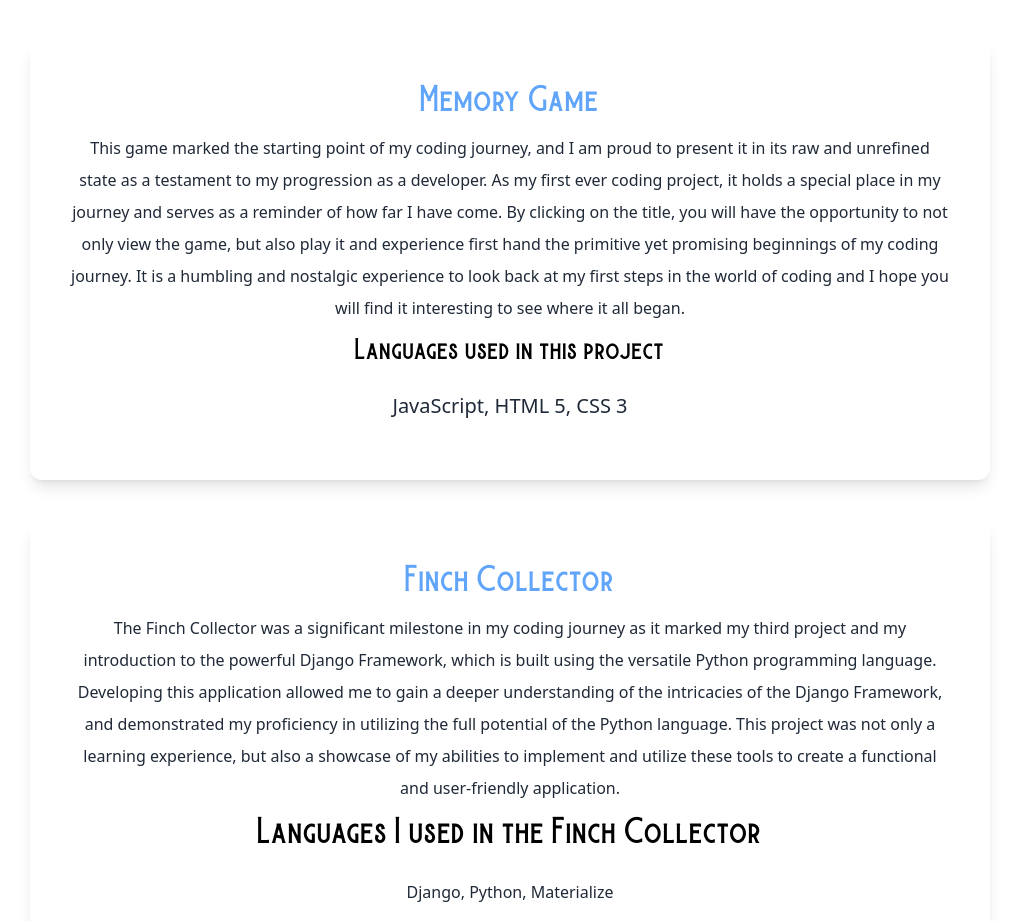
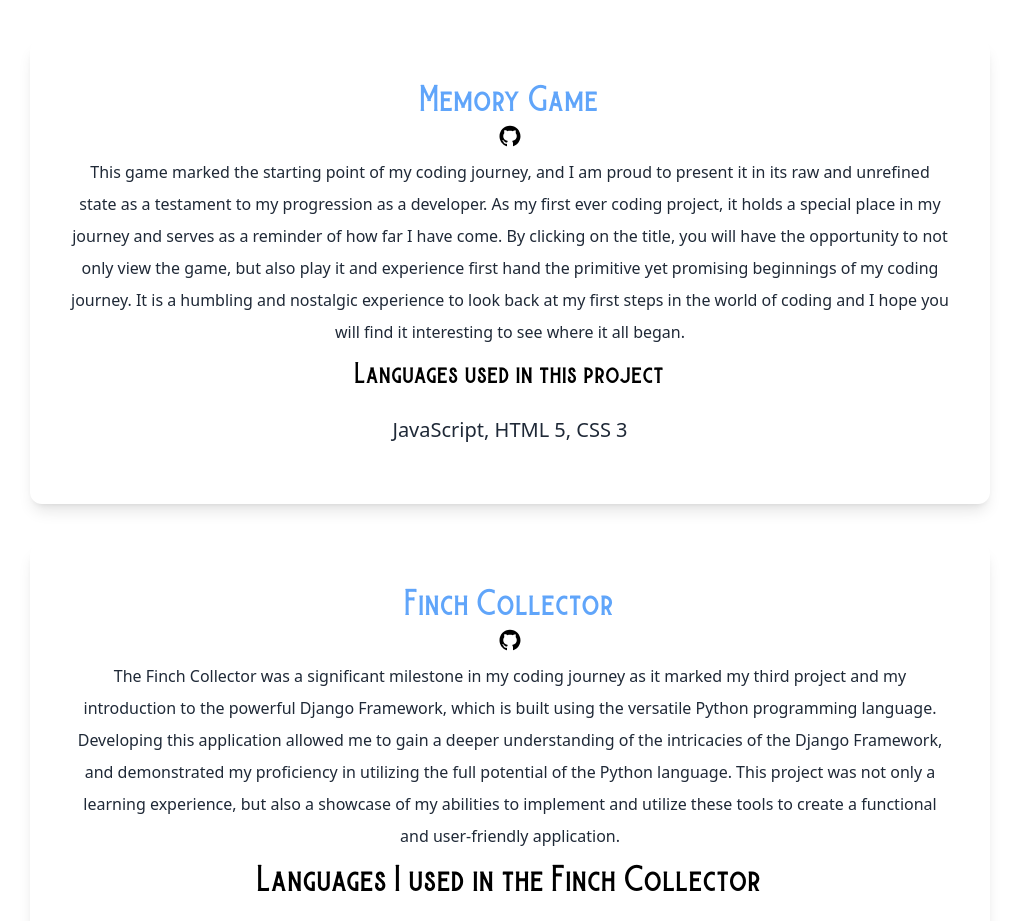
Before and after one commit to ahmalla/portfolio, a Next.js app: page / in a window 1280 px wide. Shown: the part 1420-2341 px from the top of the page, without its empty margins (130-1149 px from the left). Built offline with nearby package versions, Linux system fonts and the light colour scheme.

Commit message:
adding gitup direct links to each project card

```diff
--- a/pages/index.js
+++ b/pages/index.js
@@ -78,6 +78,9 @@ export default function Home() {
           <div className="text-center shadow-lg p-10 rounded-xl my-10">
             <div>
               <h2 className="text-3xl font-burtons underline-offset-8 py-1 text-blue-400"><a href="https://ahmalla.github.io/Memory-Game/" target={"_blank"} rel="noreferrer">Memory Game</a></h2>
+              <a className=" text-2xl text-center flex justify-center" href="https://github.com/ahmalla/Memory-Game" target={"_blank"} rel="noreferrer">
+              <AiFillGithub />
+            </a>
               <p className="text-md py-2 leading-8 text-gray-800  dark:text-gray-200">
               This game marked the starting point of my coding journey, and I am proud to present it in its raw and unrefined state as a testament to my progression as a developer. As my first ever coding project, it holds a special place in my journey and serves as a reminder of how far I have come. By clicking on the title, you will have the opportunity to not only view the game, but also play it and experience first hand the primitive yet promising beginnings of my coding journey. It is a humbling and nostalgic experience to look back at my first steps in the world of coding and I hope you will find it interesting to see where it all began.
               </p>
@@ -93,6 +96,9 @@ export default function Home() {
           <div className="text-center shadow-lg p-10 rounded-xl my-10">
             <div>
               <h2 className="text-3xl font-burtons underline-offset-8 py-1 text-blue-400"><a href="https://young-shore-22684.herokuapp.com/" target={"_blank"} rel="noreferrer">Finch Collector</a></h2>
+              <a className=" text-2xl text-center flex justify-center" href="https://github.com/ahmalla/finch-collector" target={"_blank"} rel="noreferrer">
+              <AiFillGithub />
+            </a>
               <p className="text-md py-2 leading-8 text-gray-800  dark:text-gray-200">
               The Finch Collector was a significant milestone in my coding journey as it marked my third project and my introduction to the powerful Django Framework, which is built using the versatile Python programming language. Developing this application allowed me to gain a deeper understanding of the intricacies of the Django Framework, and demonstrated my proficiency in utilizing the full potential of the Python language. This project was not only a learning experience, but also a showcase of my abilities to implement and utilize these tools to create a functional and user-friendly application.
               </p>
```
